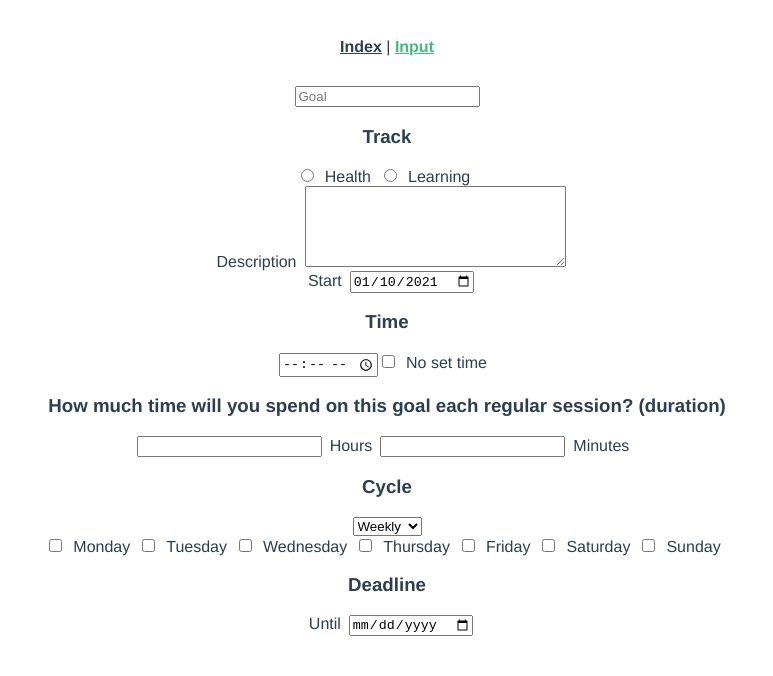
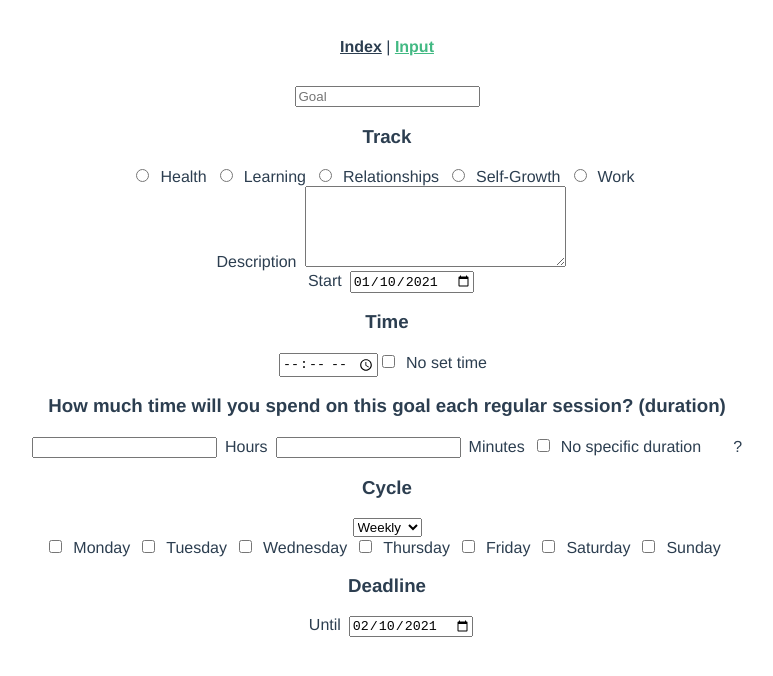
Before and after one commit to sormiston/sadhana-goal-keeper, a Vue app: page /addGoal in a window 1280 px wide. Shown: the top 676 px of the page, without its empty margins (253-1026 px from the left). Built offline with nearby package versions, Linux system fonts and the light colour scheme.

Commit message:
form checked to cover all data props

```diff
--- a/src/components/NewGoalForm.vue
+++ b/src/components/NewGoalForm.vue
@@ -1,7 +1,7 @@
 <template>
   <form @submit.prevent="logForm">
     <div class="form-control">
-      <input id="title" type="text" placeholder="Goal" />
+      <input id="title" type="text" placeholder="Goal" v-model.trim="title" />
     </div>
     <div class="form-control">
       <h3>Track</h3>
@@ -9,18 +9,41 @@
         for="health"
         >Health</label
       >
-      <input type="radio" id="learning" value="Learning" v-model="track" /><label
-        for="learnign"
-        >Learning</label
+      <input
+        type="radio"
+        id="learning"
+        value="Learning"
+        v-model="track"
+      /><label for="learning">Learning</label>
+      <input
+        type="radio"
+        id="relationships"
+        value="Relationships"
+        v-model="track"
+      /><label for="relationships">Relationships</label>
+      <input
+        type="radio"
+        id="self-growth"
+        value="Self-Growth"
+        v-model="track"
+      /><label for="self-growth">Self-Growth</label>
+      <input type="radio" id="work" value="Work" v-model="track" /><label
+        for="work"
+        >Work</label
       >
     </div>
     <div class="form-control">
       <label for="desc">Description</label>
-      <textarea id="desc" cols="30" rows="5"></textarea>
+      <textarea
+        id="desc"
+        cols="30"
+        rows="5"
+        v-model.trim="description"
+      ></textarea>
     </div>
     <div class="form-control">
       <label for="start">Start</label>
-      <input type="date" id="start" :value="today" :min="today" />
+      <input type="date" id="start" :min="today" v-model="startTime" />
     </div>
     <div class="form-control">
       <h3>Time</h3>
@@ -33,11 +56,23 @@
         How much time will you spend on this goal each regular session?
         (duration)
       </h3>
-      <input type="number" id="hours" max="8" /><label for="hours">Hours</label>
-      <input type="number" id="minutes" max="60" step="15" /><label
-        for="minutes"
-        >Minutes</label
+      <input type="number" id="hours" max="8" /><label
+        for="hours"
+        :disabled="noDuration"
+        >Hours</label
       >
+      <input
+        type="number"
+        id="minutes"
+        max="60"
+        step="15"
+        :disabled="noDuration"
+      /><label for="minutes">Minutes</label>
+      <input type="checkbox" id="no-duration" v-model="noDuration" />
+      <label for="no-duration">No specific duration</label>
+      <span @click.stop="toggleTooltip">?</span>
+      <p v-if="tooltip">Helpful reminder.  <span @click="toggleTooltip">Dismiss.</span></p>
+
     </div>
     <div class="form-control">
       <h3>Cycle</h3>
@@ -53,6 +88,7 @@
           <option>Third</option>
           <option>Fourth</option>
         </select>
+        <div v-if="cycle !== 'Monthly'" class="dow-checkboxes">
           <input
             type="checkbox"
             value="Monday"
@@ -102,7 +138,61 @@
             v-model="cycleDaysOfWeek"
           />
           <label for="Sunday">Sunday</label>
-        <span v-if="cycle === 'Monthly'">Of the Month</span>
+
+        </div>
+        <div v-if="cycle === 'Monthly'" class="dow-radio">
+          <input
+            type="radio"
+            value="Monday"
+            id="Monday"
+            v-model="cycleOnceMonthlyDay"
+          />
+          <label for="Monday">Monday</label>
+          <input
+            type="radio"
+            value="Tuesday"
+            id="Tuesday"
+            v-model="cycleOnceMonthlyDay"
+          />
+          <label for="Tuesday">Tuesday</label>
+          <input
+            type="radio"
+            value="Wednesday"
+            id="Wednesday"
+            v-model="cycleOnceMonthlyDay"
+          />
+          <label for="Wednesday">Wednesday</label>
+          <input
+            type="radio"
+            value="Thursday"
+            id="Thursday"
+            v-model="cycleOnceMonthlyDay"
+          />
+          <label for="Thursday">Thursday</label>
+          <input
+            type="radio"
+            value="Friday"
+            id="Friday"
+            v-model="cycleOnceMonthlyDay"
+          />
+          <label for="Friday">Friday</label>
+          <input
+            type="radio"
+            value="Saturday"
+            id="Saturday"
+            v-model="cycleOnceMonthlyDay"
+          />
+          <label for="Saturday">Saturday</label>
+          <input
+            type="radio"
+            value="Sunday"
+            id="Sunday"
+            v-model="cycleOnceMonthlyDay"
+          />
+          <label for="Sunday">Sunday</label>
+
+        </div>
+        <span v-if="cycle === 'Monthly'">-- of the Month</span>
       </div>
     </div>
     <div class="form-control">
@@ -117,11 +207,17 @@
 export default {
   data() {
     return {
+      title: "",
+      description: "",
+      startTime: this.$store.getters.currentTime.format("YYYY-MM-DD"),
       noTime: false,
+      noDuration: false,
       cycle: "Weekly",
       cycleDaysOfWeek: [],
+      cycleOnceMonthlyDay: '',
       cycleDayOfMonth: "First",
-      track: null
+      track: null,
+      tooltip: false
     };
   },
   computed: {
@@ -129,14 +225,18 @@ export default {
       return this.$store.getters.currentTime.format("YYYY-MM-DD");
     },
     oneMonthFromToday() {
-      return this.$store.getters.currentTime.add(1, "month");
-    }
+      return this.$store.getters.currentTime.add(1, "month").format("YYYY-MM-DD");
+    },
+
   },
   methods: {
     logForm() {
       console.log(this.data);
+    },
+    toggleTooltip() {
+      this.tooltip = !this.tooltip
     }
-  }
+  },
 };
 </script>
 
```
Also changed, not shown: 1 other file (tests, documents, lock files or other folders). Lines whose indentation alone changed are shown as unchanged.
